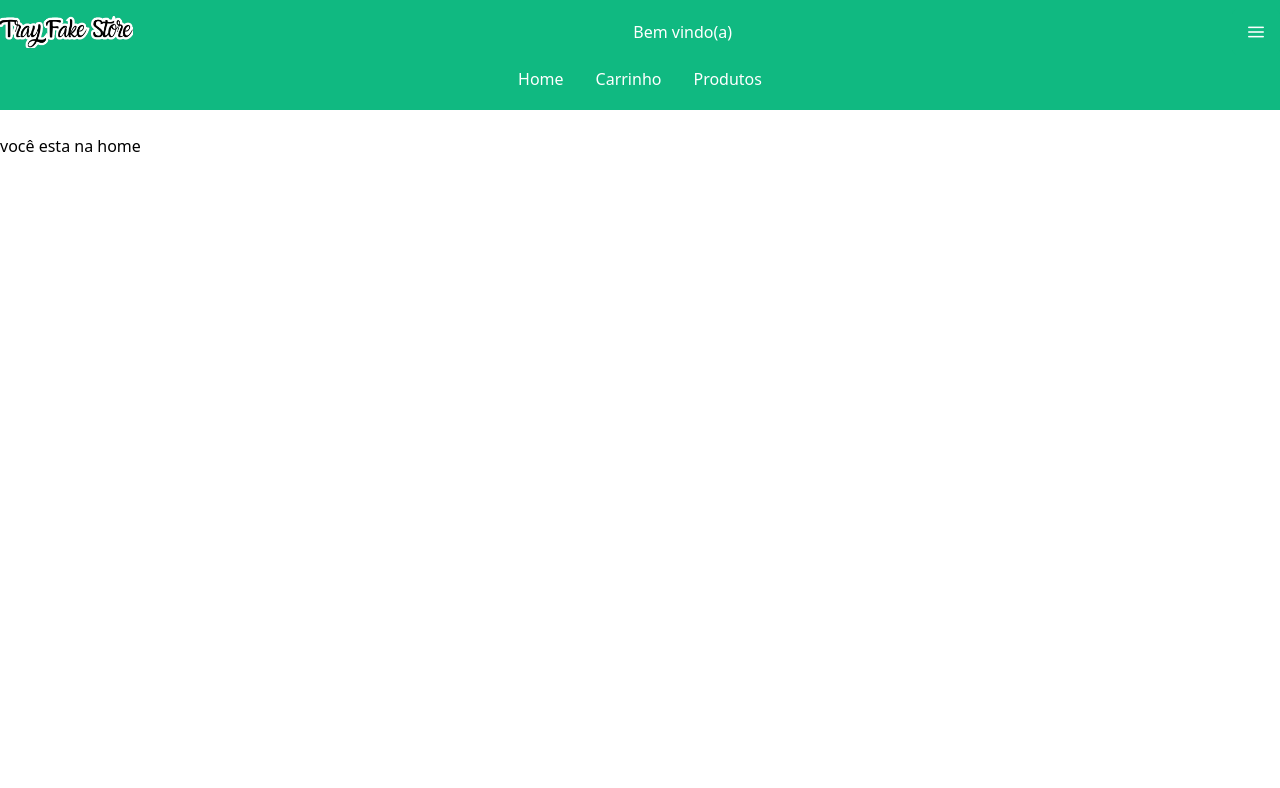
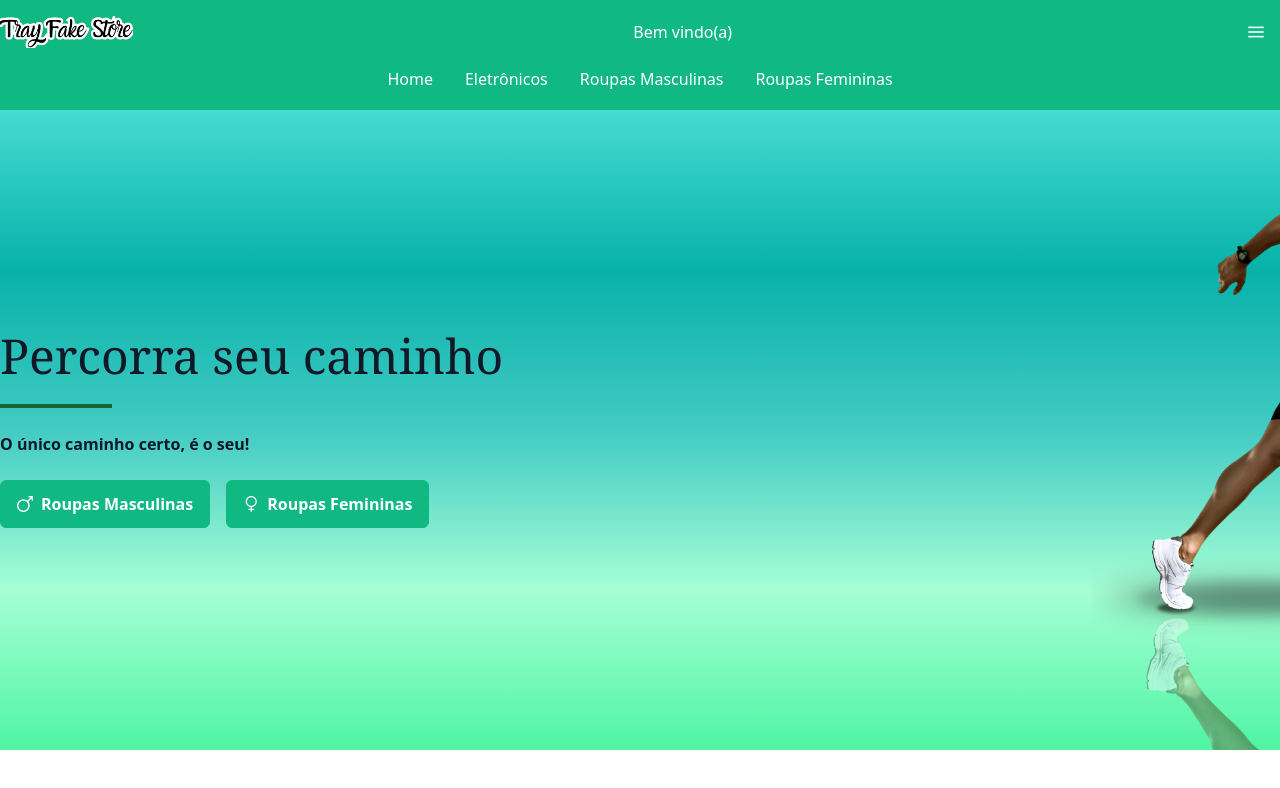
Before and after one commit to lucasfernandes20/fake_store_vue_ts, a Vue app: page / in a window 1280 px wide. Shown: the top 788 px of the page. Built offline with nearby package versions, Linux system fonts and the light colour scheme; no server answers; sample sign-in values are in the browser's storage.

Commit message:
Feat: - Update header navigation links to include categories for electronics, men's clothing, and women's clothing - Add HeroComponent to the homepage

```diff
--- a/src/components/molecules/HeaderNavigation.vue
+++ b/src/components/molecules/HeaderNavigation.vue
@@ -8,12 +8,17 @@
       </li>
       <li>
         <Button link class="text-primary-inverse hover:text-primary-inverse/80">
-          <RouterLink to="/cart">Carrinho</RouterLink>
+          <RouterLink to="/shop?category=electronics">Eletrônicos</RouterLink>
         </Button>
       </li>
       <li>
         <Button link class="text-primary-inverse hover:text-primary-inverse/80">
-          <RouterLink to="/shop">Produtos</RouterLink>
+          <RouterLink to="/shop?category=men's clothing">Roupas Masculinas</RouterLink>
+        </Button>
+      </li>
+      <li>
+        <Button link class="text-primary-inverse hover:text-primary-inverse/80">
+          <RouterLink to="/shop?category=women's clothing">Roupas Femininas</RouterLink>
         </Button>
       </li>
     </ul>
--- a/src/pages/HomePage/HomePage.vue
+++ b/src/pages/HomePage/HomePage.vue
@@ -1,8 +1,10 @@
 <script setup lang="ts">
+import HeroComponent from './components/organisms/HeroComponent.vue';
+
 </script>
 
 <template>
-  <section class="container mx-auto py-6">
-    <h2>você esta na home</h2>
-  </section>
+  <!-- <section class="container mx-auto py-6"> -->
+  <HeroComponent />
+  <!-- </section> -->
 </template>
--- /dev/null
+++ b/src/pages/HomePage/components/organisms/HeroComponent.vue
@@ -0,0 +1,23 @@
+<template>
+  <div class="bg-[url('/images/hero_image.png')] h-[640px] w-svw">
+    <div class="container h-full mx-auto py-12 flex flex-col gap-6 items-start justify-center">
+      <h1 class="text-5xl font-serif text-gray-900">Percorra seu caminho</h1>
+      <div class="h-1 w-28 bg-green-800"></div>
+      <p class="font-bold text-gray-900">O único caminho certo, é o seu!</p>
+      <div class="flex gap-4">
+        <RouterLink to="/shop?category=men's clothing">
+          <Button label="Roupas Masculinas" icon="pi pi-mars" />
+        </RouterLink>
+        <RouterLink to="/shop?category=women's clothing">
+          <Button label="Roupas Femininas" icon="pi pi-venus" />
+        </RouterLink>
+      </div>
+    </div>
+  </div>
+</template>
+
+<script setup lang="ts">
+import Button from 'primevue/button'
+</script>
+
+<style scoped></style>
```
Also changed, not shown: src/router/index.ts (+7 -2 lines), public/images/hero_image.png (added).
